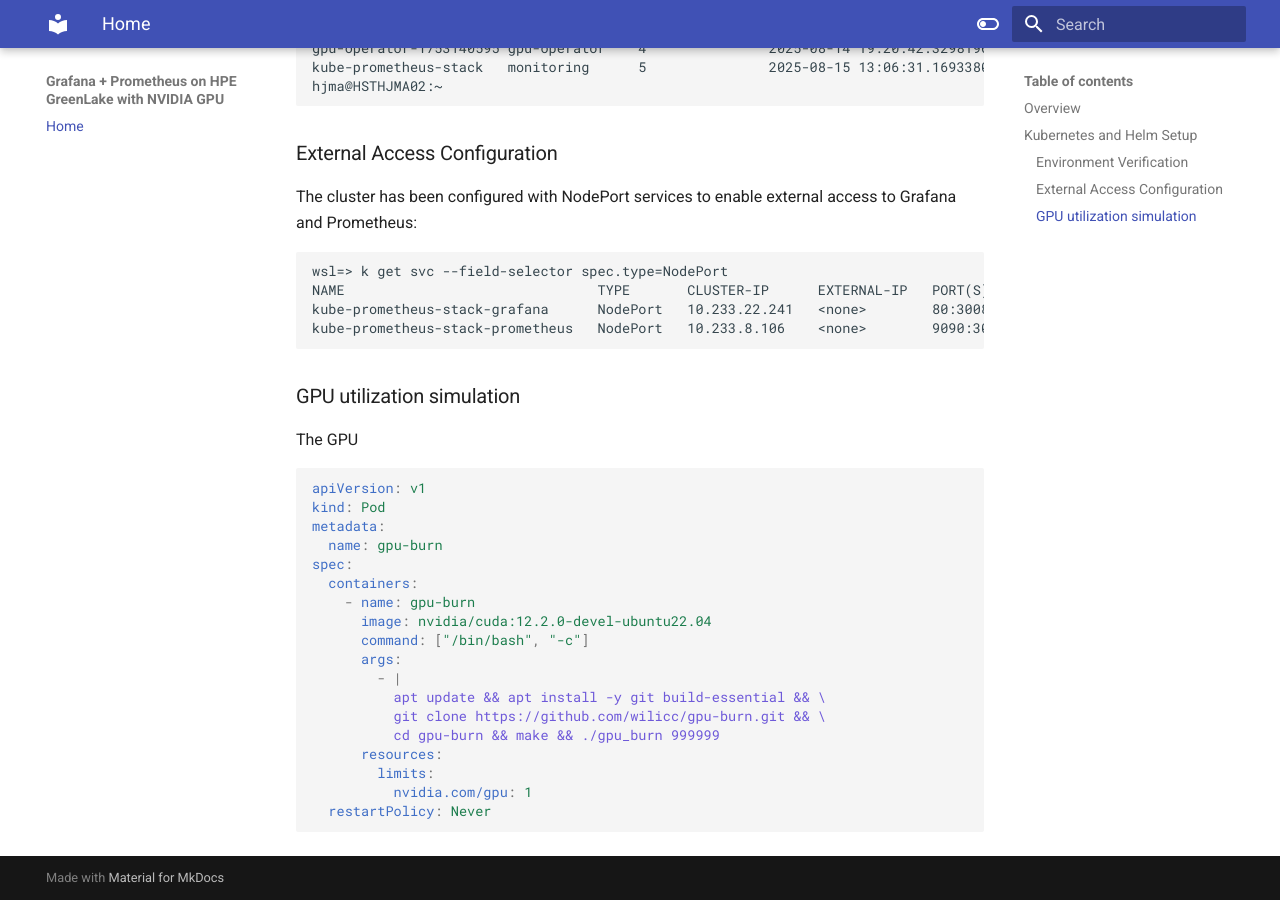
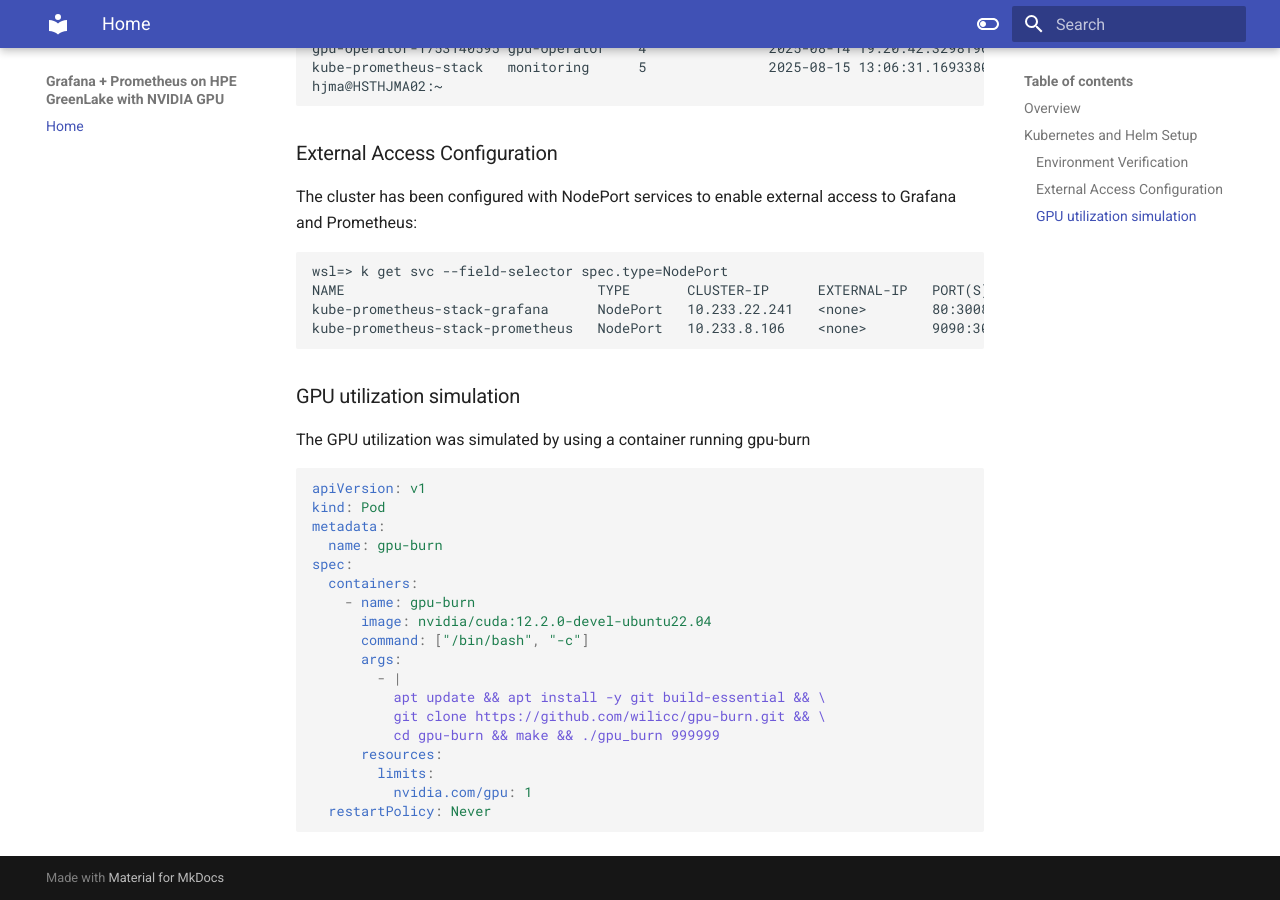
Before and after one commit to hjma29/grafana-prometheus-hpe-greenlake-com-nvidia, an MkDocs documentation site: the page built from docs/whitepaper.md, in a window 1280 px wide and 900 px high, scrolled down 962 px. Built offline with MkDocs 1.6.1 and Material for MkDocs 9.7.7, drawn with Linux system fonts in a browser that asks for light colours.

Commit message:
[skip ci] 251010-10:52 on mini4

````diff
--- a/docs/whitepaper.md
+++ b/docs/whitepaper.md
@@ -43,7 +43,7 @@ kube-prometheus-stack-prometheus   NodePort   10.233.8.106    <none>        9090
 ```
 
 ### GPU utilization simulation
-The GPU
+The GPU utilization was simulated by using a container running gpu-burn
 ``` yaml
 apiVersion: v1
 kind: Pod
````
